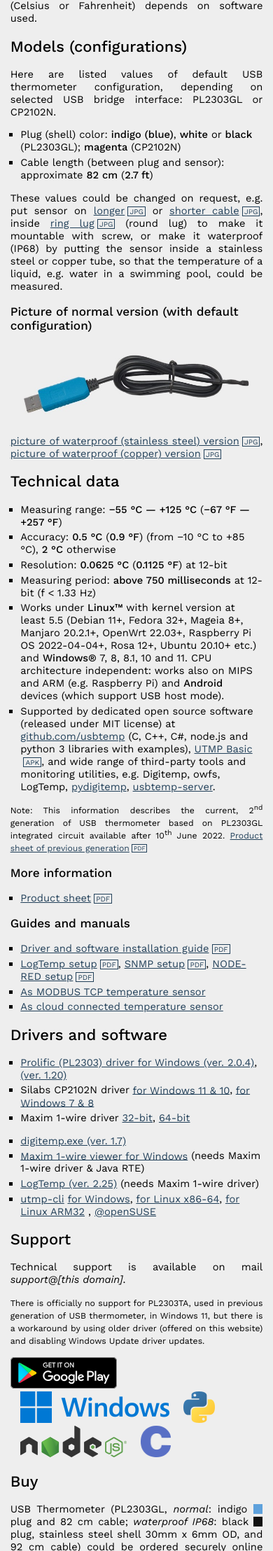
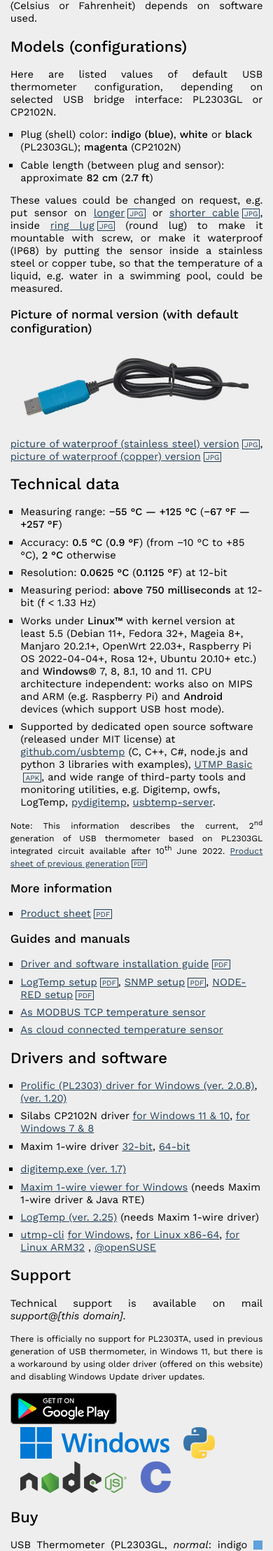
Before and after one commit to perproweb/utmp, a Jekyll site: the page index.html, which Jekyll copies as it is, in a window 390 px wide. Shown: the part 398-2614 px from the top of the page at 70% size. Built offline with Jekyll 4.4.1, drawn with Linux system fonts in a browser that asks for light colours.

Commit message:
20260102

```diff
--- a/index.html
+++ b/index.html
@@ -43,6 +43,7 @@
       body{font-size:11pt;margin:1em;}
       ul{padding-left:1em;}
       li i{display:none;}
+      li+li{margin-top:0.5em;}
       input[type="image"]{display:block;margin:1em;}
     }
     form+form{margin-top:0.5em;}
@@ -59,7 +60,7 @@
     footer .b{margin-left:0.5em;}
     footer div .tooltiptext{bottom:125%;color:#fff;left:50%;margin-left:-10em;opacity:0;padding:1ex 0;position:absolute;text-align:center;transition:opacity 0.3s;visibility:hidden;width:20em;z-index:1;}
     footer div:hover .tooltiptext{opacity:1;visibility:visible;}
-    footer div .tooltiptext strong::before{content:"2025,";margin-right:2pt;}
+    footer div .tooltiptext strong::before{content:"2026,";margin-right:2pt;}
     footer div .tooltiptext strong::after{content:"d.o.o., Slovenia";margin-left:2pt;}
   </style>
 </head>
@@ -148,7 +149,7 @@
 
 <h3>Picture of normal version (with default configuration)</h3>
 <p>
-<a href="images/usbtemp_normal_2000.jpg"><img src="images/usbtemp_normal_626.jpg" alt="USB Thermometer normal version product image" class="image" height="169" width="626"></a>
+<a href="images/usbtemp_normal_2000.jpg"><img src="images/usbtemp_normal_626.jpg" alt="USB Thermometer normal version product image" class="image" height="169" width="626" fetchpriority="high"></a>
 </p>
 <p>
 <a class="jpg" href="images/usbtemp_waterproof_3400.jpg">picture of waterproof (stainless steel) version</a>, <a class="jpg" href="images/usbtemp_waterproof_1720_cu.jpg">picture of waterproof (copper) version</a>
@@ -185,7 +186,7 @@
 
 <h2 id="software">Drivers and software</h2>
 <ul>
-<li><a href="https://usbtemp.s3.amazonaws.com/drivers/pl2303-v204.exe">Prolific (PL2303) driver for Windows (ver. 2.0.4)</a>, <a href="https://usbtemp.s3.amazonaws.com/drivers/pl2303-v1200.exe">(ver. 1.20)</a> <i>(from <a href="https://www.prolific.com.tw/en/products/smart-i-o-solution-en/usb-1-1-to-uart-serial-printer/" rel="noreferrer nofollow" target="_blank">prolific.com.tw</a>)</i></li>
+<li><a href="https://usbtemp.s3.amazonaws.com/drivers/pl2303-v208.exe">Prolific (PL2303) driver for Windows (ver. 2.0.8)</a>, <a href="https://usbtemp.s3.amazonaws.com/drivers/pl2303-v1200.exe">(ver. 1.20)</a> <i>(from <a href="https://www.prolific.com.tw/en/products/smart-i-o-solution-en/usb-1-1-to-uart-serial-printer/" rel="noreferrer nofollow" target="_blank">prolific.com.tw</a>)</i></li>
 <li>Silabs CP2102N driver <a href="https://usbtemp.s3.amazonaws.com/drivers/cp210x_win11_v11-4-0.zip">for Windows 11 &amp; 10</a>, <a href="https://usbtemp.s3.amazonaws.com/drivers/cp210x_win7-8_v6-7-6.zip">for Windows 7 &amp; 8</a> <i>(from <a href="https://www.silabs.com/developer-tools/usb-to-uart-bridge-vcp-drivers?tab=downloads" rel="noreferrer nofollow" target="_blank">silabs.com</a>)</i></li>
 <li>Maxim 1-wire driver <a href="https://usbtemp.s3.amazonaws.com/drivers/1wx86-v405.msi">32-bit</a>, <a href="https://usbtemp.s3.amazonaws.com/drivers/1wx64-v405.msi">64-bit</a> <i>(for Windows from <a href="https://www.analog.com/en/design-center/evaluation-hardware-and-software/1-wire-sdks/download-1wire-ibutton-drivers.html" rel="noreferrer nofollow" target="_blank">Analog</a>)</i></li>
 </ul>
```
Also changed, not shown: other parts of index.html (+1 -1 lines).
